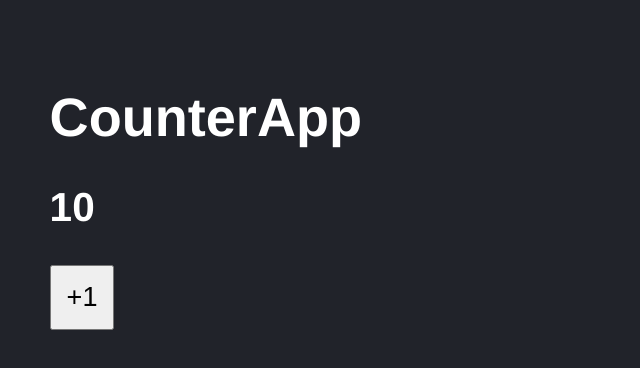
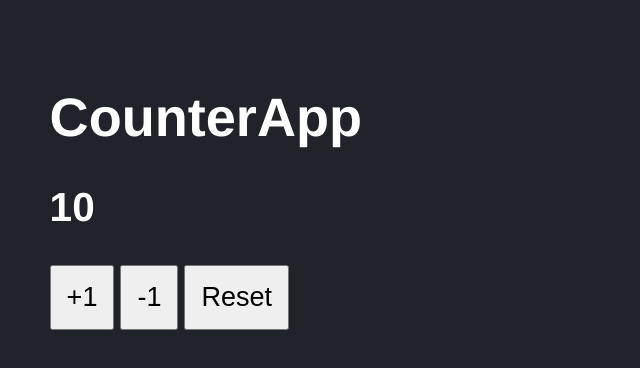
Before and after one commit to juan18506/first-react-app, a React (Vite) app: page / in a window 1280 px wide. Shown: the top 368 px of the page, without its empty margins (0-640 px from the left). Built offline with nearby package versions, Linux system fonts and the light colour scheme.

Commit message:
Added buttons for substract and reset counter

```diff
--- a/src/CounterApp.jsx
+++ b/src/CounterApp.jsx
@@ -5,19 +5,18 @@
 export const CounterApp = ({ value }) => {
   const [ counter, setCounter ] = useState( value );
 
-  const handleAdd = () => {
-    setCounter( counter + 1 );
-    // setCounter( (c) => c + 1 );
-  }
+  const handleAdd = () => setCounter( counter + 1 );
+  const handleSubstract = () => setCounter( counter - 1 );
+  const handleReset = () => setCounter( value );
 
   return (
     <>
       <h1>CounterApp</h1>
       <h2> { counter } </h2>
 
-      <button onClick={ handleAdd }>
-        +1
-      </button>
+      <button onClick={ handleAdd }> +1 </button>
+      <button onClick={ handleSubstract }> -1 </button>
+      <button onClick={ handleReset }> Reset </button>
     </>
   );
 }
--- a/src/styles.css
+++ b/src/styles.css
@@ -9,4 +9,5 @@
 button {
   padding: 15px;
   font-size: 1.3rem;
+  margin-right: 6px;
 }
```
